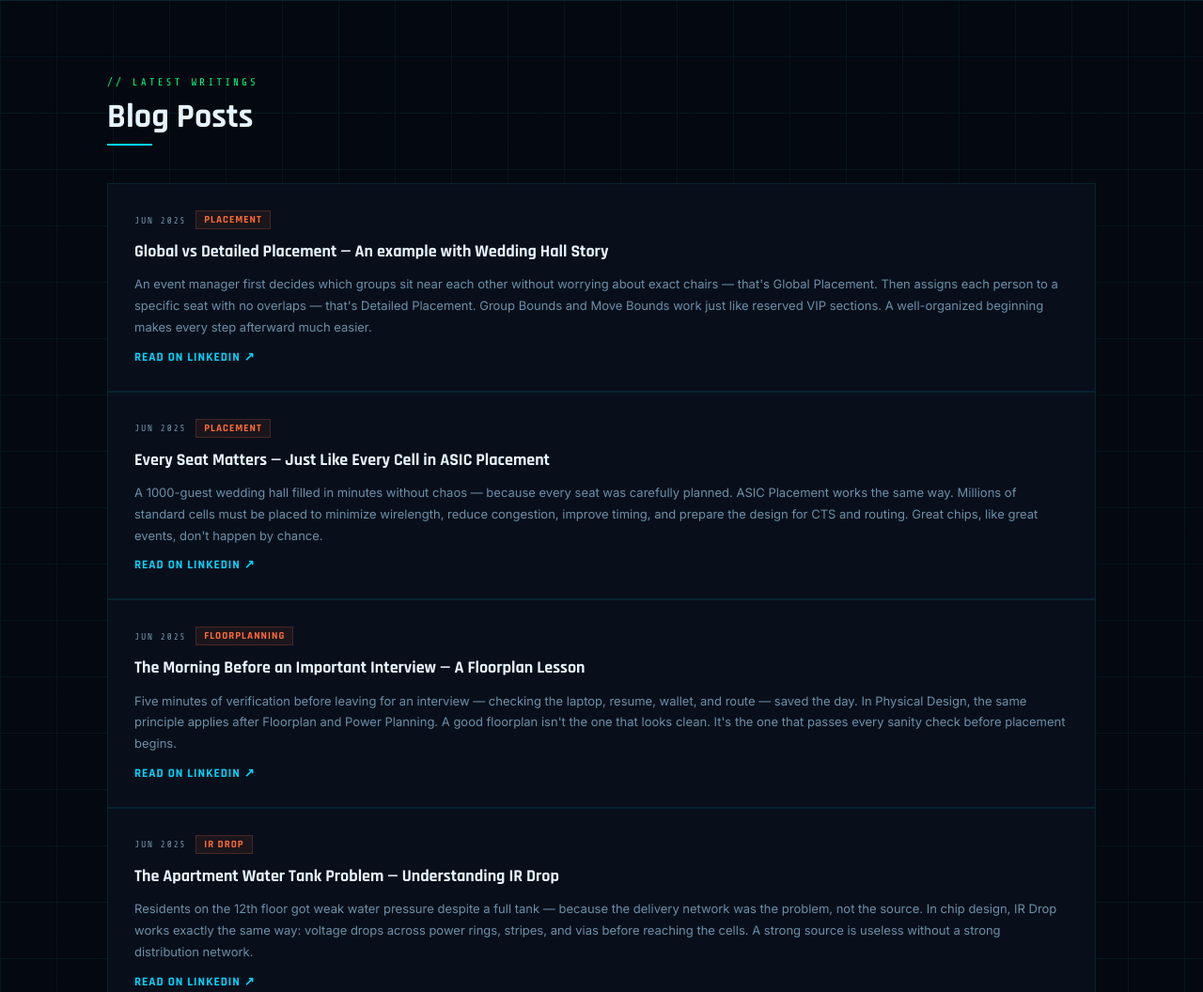
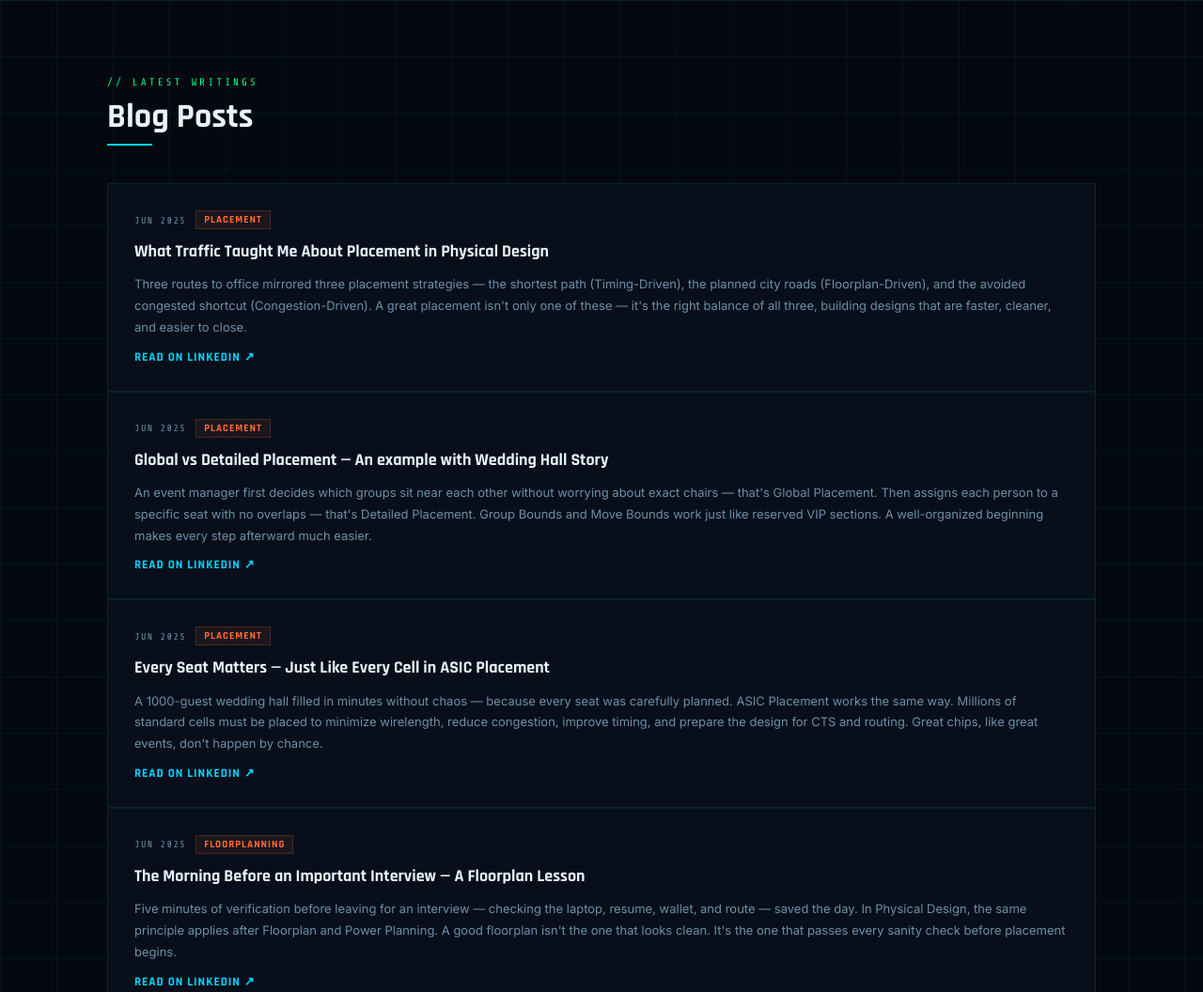
Before and after one commit to assertion36/kamma_suryateja, a website: page index.html in a window 1280 px wide. Shown: the part 900-1956 px from the top of the page at 94% size. Drawn offline with nearby package versions, Linux system fonts and the light colour scheme.

Commit message:
Update index.html

```diff
--- a/index.html
+++ b/index.html
@@ -604,6 +604,15 @@
     <span class="blog-date">JUN 2025</span>
     <span class="blog-tag">Placement</span>
   </div>
+  <h3 class="blog-title">What Traffic Taught Me About Placement in Physical Design</h3>
+  <p class="blog-excerpt">Three routes to office mirrored three placement strategies — the shortest path (Timing-Driven), the planned city roads (Floorplan-Driven), and the avoided congested shortcut (Congestion-Driven). A great placement isn't only one of these — it's the right balance of all three, building designs that are faster, cleaner, and easier to close.</p>
+  <a href="https://www.linkedin.com/posts/kamma-suryateja_vlsi-physicaldesign-placement-share-7477575465973596161-f3wk/" target="_blank" class="blog-read-more">Read on LinkedIn ↗</a>
+</article>
+	<article class="blog-card">
+  <div class="blog-meta">
+    <span class="blog-date">JUN 2025</span>
+    <span class="blog-tag">Placement</span>
+  </div>
   <h3 class="blog-title">Global vs Detailed Placement — An example with Wedding Hall Story</h3>
   <p class="blog-excerpt">An event manager first decides which groups sit near each other without worrying about exact chairs — that's Global Placement. Then assigns each person to a specific seat with no overlaps — that's Detailed Placement. Group Bounds and Move Bounds work just like reserved VIP sections. A well-organized beginning makes every step afterward much easier.</p>
   <a href="https://www.linkedin.com/posts/kamma-suryateja_asicdesign-physicaldesign-placement-share-7477211972480983040-j_3I/" target="_blank" class="blog-read-more">Read on LinkedIn ↗</a>
```
